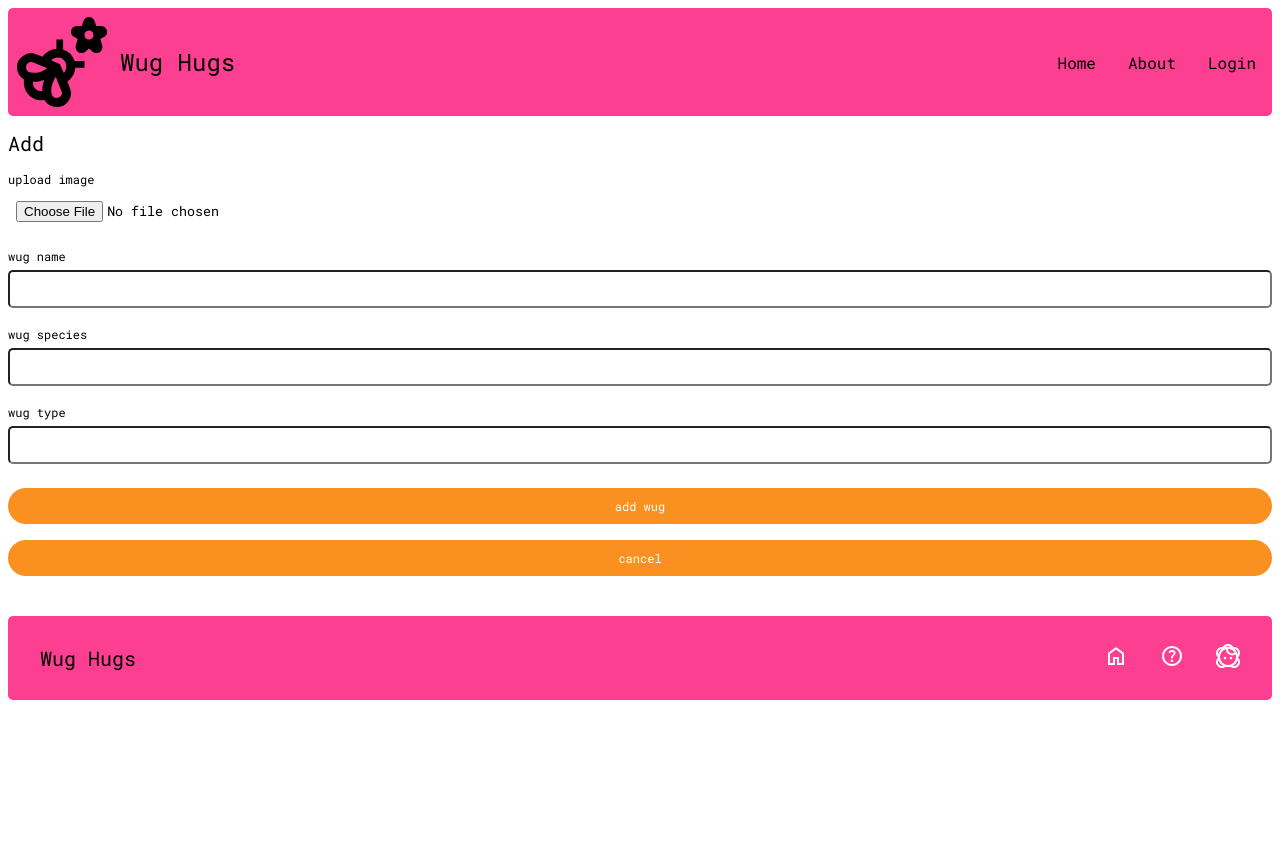
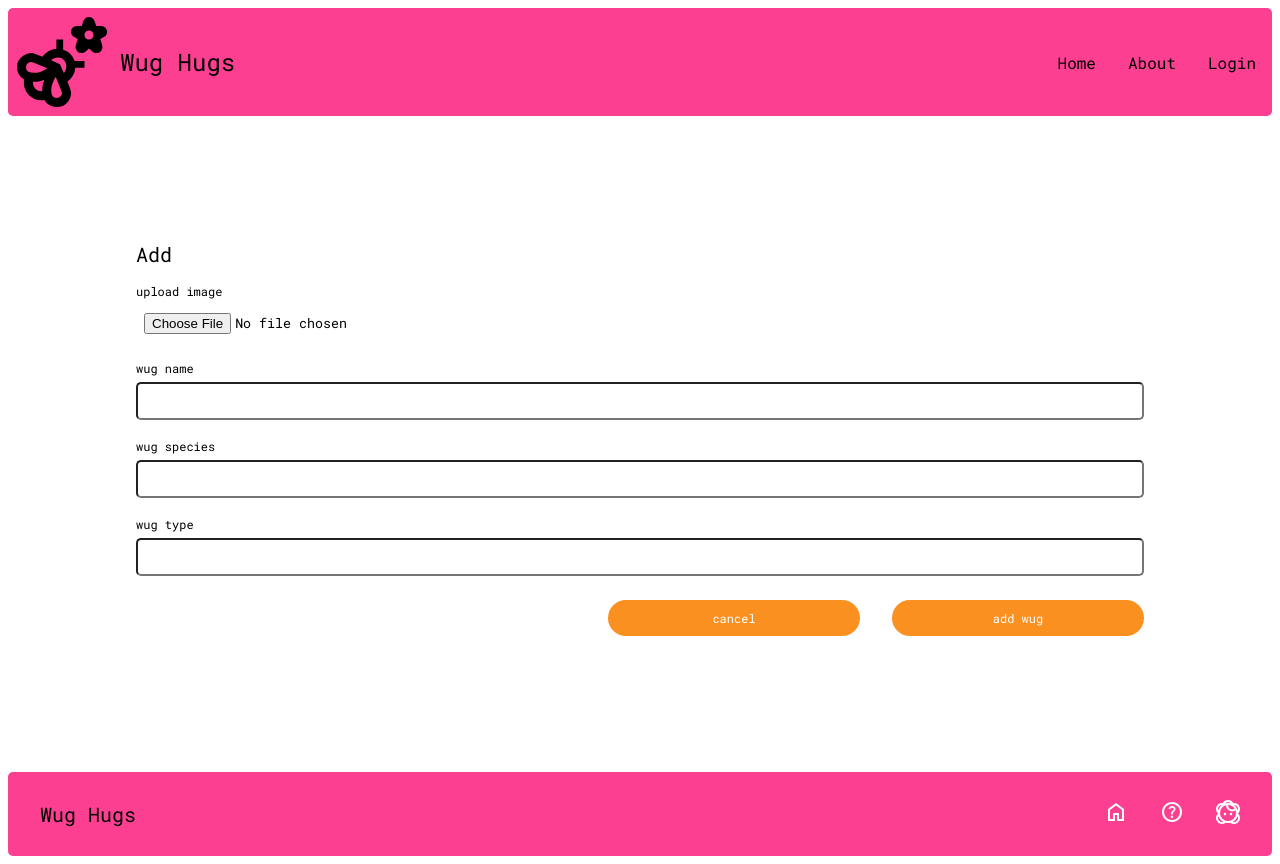
Before and after one commit to spaco22/wughugs-client, a React (Vite) app: page /add-wug in a window 1280 px wide. Before the commit the page ends 800 px from the top, so only its background shows below. Built offline with nearby package versions, Linux system fonts and the light colour scheme.

Commit message:
edit styling for add wug page

```diff
--- a/src/Pages/AddWugPage/AddWug.jsx
+++ b/src/Pages/AddWugPage/AddWug.jsx
@@ -37,7 +37,7 @@ function AddWug() {
         </label>
         <input type="text" className="wug-form__type" name="type" />
 
-        <button className="wug-form__button-add">Add Wug</button>
+          <div className="wug-form__buttons">
         <button
           className="wug-form__button-cancel"
           onClick={handleCancelClick}
@@ -45,6 +45,8 @@ function AddWug() {
         >
           Cancel
         </button>
+        <button className="wug-form__button-add">Add Wug</button>
+          </div>
       </form>
     </main>
   );
--- a/src/Pages/AddWugPage/AddWug.scss
+++ b/src/Pages/AddWugPage/AddWug.scss
@@ -3,7 +3,34 @@
 @use "../../styles/partials/mixins" as *;
 @use "../../styles/partials/variables" as *;
 
+.add-wug {
+    margin: 2rem;
+
+    @include tablet {
+        margin: 4rem;
+    }
+
+    @include desktop {
+        margin: 8rem;
+    }
+}
+
 .wug-form {
     display: flex;
     flex-direction: column;
+
+    &__buttons {
+        display: flex;
+        justify-content: flex-end;
+        gap: 2rem;
+    }
+
+    &__button-add,
+    &__button-cancel {
+        width: 20%;
+
+        @include tablet {
+            width: 25%;
+        }
+    }
 }
```
